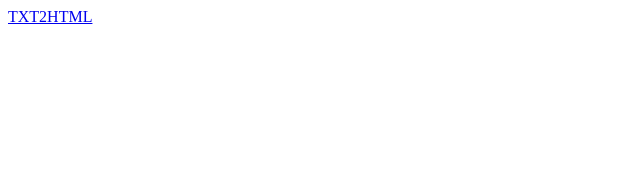
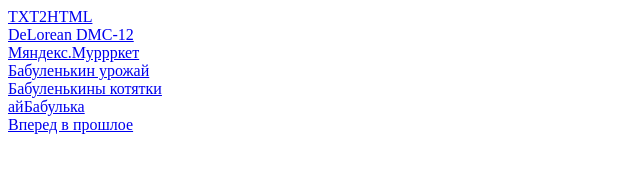
Before and after one commit to melanholy/frontend-tasks, a plain HTML site: page index.html in a window 1280 px wide. Shown: the whole page, without its empty margins (0-640 px from the left). Drawn offline with Linux system fonts and the light colour scheme.

Commit message:
Update index.html

```diff
--- a/index.html
+++ b/index.html
@@ -6,5 +6,11 @@
 </head>
 <body>
     <a href="markup-task-1/index.html">TXT2HTML</a><br>
+    <a href="markup-task-4/index.html">DeLorean DMC-12</a><br>
+    <a href="markup-task-5/index.html">Мяндекс.Муррркет</a><br>
+    <a href="markup-task-6/index.html">Бабуленькин урожай</a><br>
+    <a href="markup-task-7/index.html">Бабуленькины котятки</a><br>
+    <a href="markup-task-8/index.html">айБабулька</a><br>
+    <a href="markup-task-9/index.html">Вперед в прошлое</a><br>
 </body>
 </html>
```
